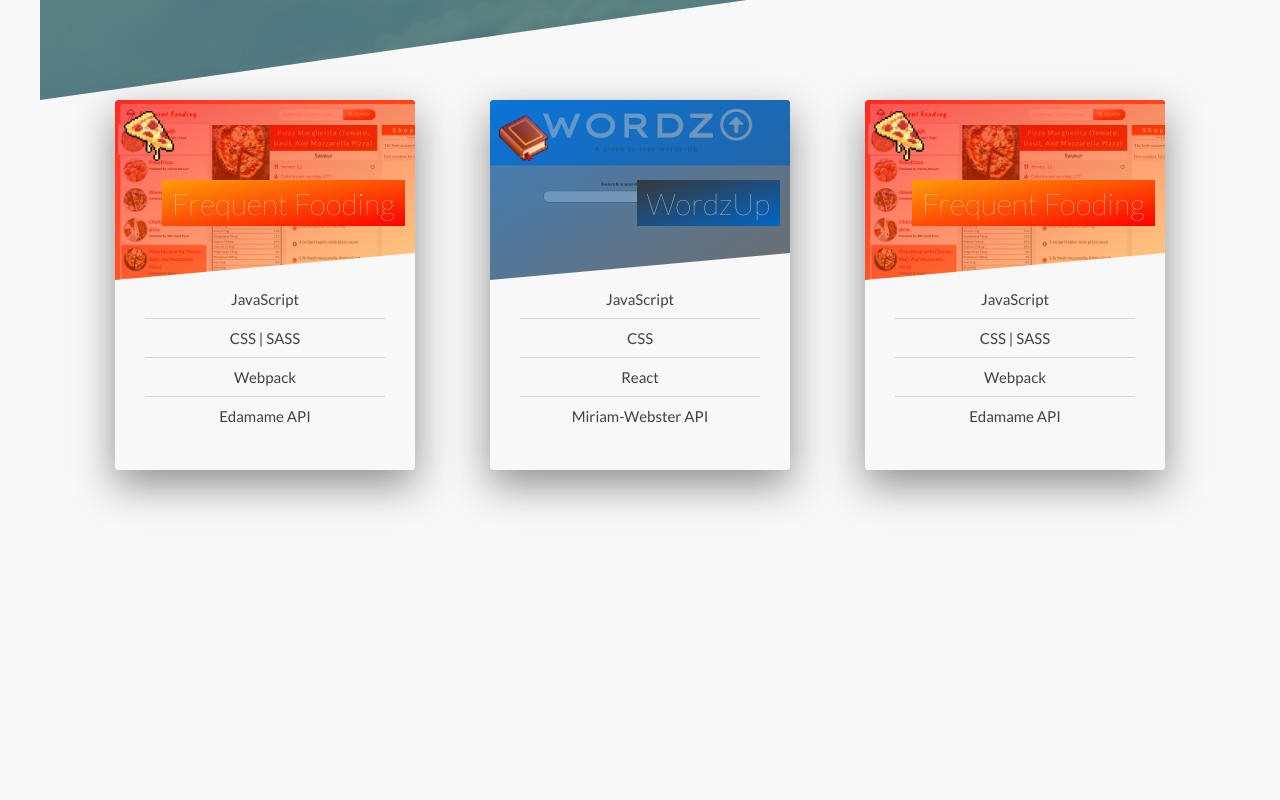
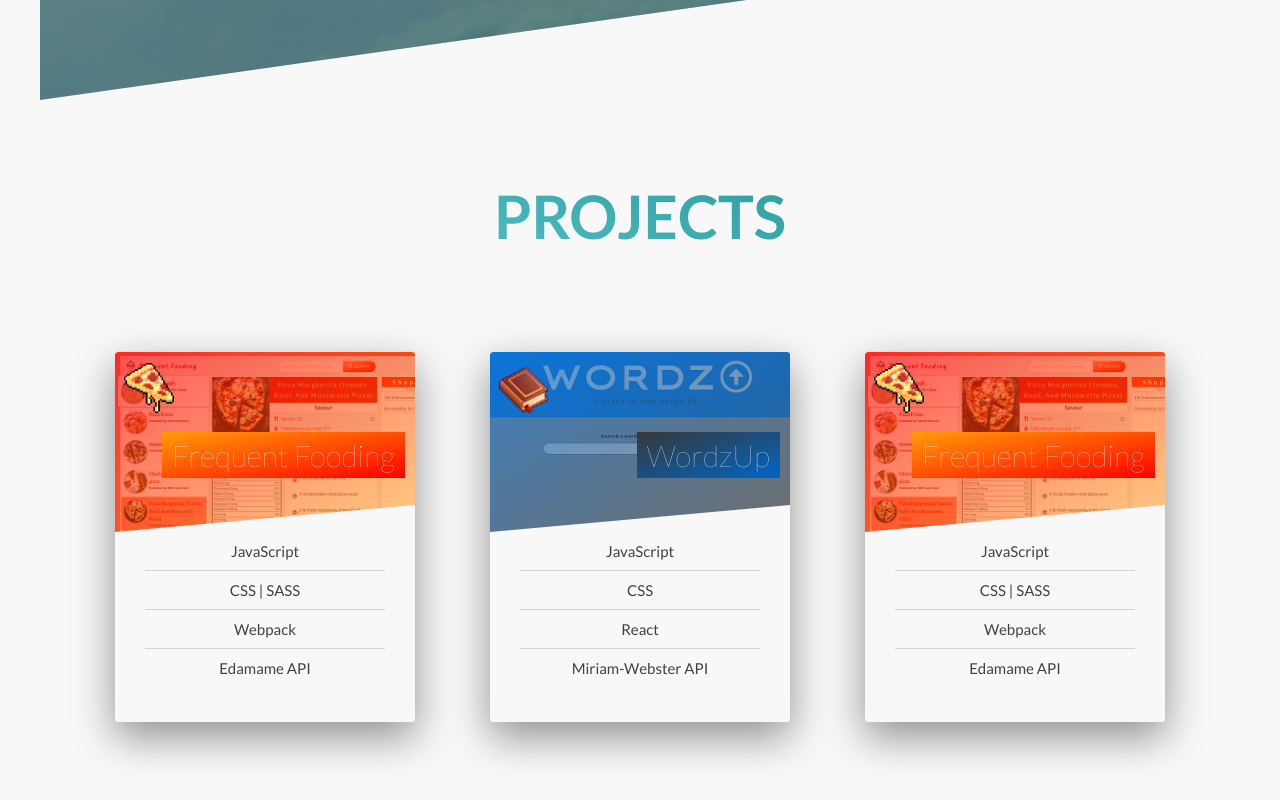
Before and after one commit to JaredAvila/portfolio_9-25-19, a React (Create React App) app: page / in a window 1280 px wide. Shown: the part 2746-3546 px from the top of the page. Built offline with nearby package versions, Linux system fonts and the light colour scheme.

Commit message:
adding a few more styles

```diff
--- a/src/components/Button/Button.js
+++ b/src/components/Button/Button.js
@@ -3,7 +3,12 @@
 
 const Button = props => {
   return (
-    <a className={styles.Button} href={props.url} rel="noopener noreferrer">
+    <a
+      className={styles.Button}
+      href={props.url}
+      target={props.target}
+      rel="noopener noreferrer"
+    >
       {props.children}
     </a>
   );
--- a/src/components/Landing/Landing.js
+++ b/src/components/Landing/Landing.js
@@ -29,7 +29,7 @@
           <FontAwesomeIcon icon={faLinkedin} />
         </a>
       </div>
-      <Button url="/">View Projects</Button>
+      <Button url="/#Projects">View Projects</Button>
     </div>
   );
 };
--- a/src/components/Projects/Projects.js
+++ b/src/components/Projects/Projects.js
@@ -8,6 +8,8 @@
 
 const Projects = () => {
   return (
+    <div className={styles.Container} id="Projects">
+      <h1>Projects</h1>
       <div className={styles.Projects}>
         <div className={styles.Card_container}>
           <article className={styles.Card_front}>
@@ -33,7 +35,12 @@
                 </p>
               </div>
             </div>
-          <Button url="https://naughty-darwin-1026df.netlify.com/">Demo</Button>
+            <Button
+              target="_blank"
+              url="https://naughty-darwin-1026df.netlify.com/"
+            >
+              Demo
+            </Button>
           </article>
         </div>
         <div className={styles.Card_container}>
@@ -55,12 +62,15 @@
               <div className={styles.Description}>
                 <p>
                   An online-dictionary application that allows you to search for
-                the definition of a word, see how it is pronounced and listen to
-                a sound clip of the word.
+                  the definition of a word, see how it is pronounced and listen
+                  to a sound clip of the word.
                 </p>
               </div>
             </div>
-          <Button url="https://trusting-northcutt-28149f.netlify.com">
+            <Button
+              target="_blank"
+              url="https://trusting-northcutt-28149f.netlify.com"
+            >
               Demo
             </Button>
           </article>
@@ -89,8 +99,11 @@
                 </p>
               </div>
             </div>
-          <Button url="https://naughty-darwin-1026df.netlify.com/">Demo</Button>
+            <Button url="https://naughty-darwin-1026df.netlify.com/">
+              Demo
+            </Button>
           </article>
+        </div>
       </div>
     </div>
   );
--- a/src/components/Projects/Projects.module.css
+++ b/src/components/Projects/Projects.module.css
@@ -1,3 +1,17 @@
+.Container {
+    text-align: center;
+}
+
+.Container h1 {
+    font-size: 6rem;
+    margin: 8rem 0 10rem 0;
+    background-image: linear-gradient( 20deg, rgb(104, 214, 218), rgb(18, 132, 136));
+    background-clip: text;
+    -webkit-background-clip: text;
+    color: transparent;
+    text-transform: uppercase;
+}
+
 .Projects {
     display: flex;
     justify-content: space-evenly;
```
Lines whose indentation alone changed are shown as unchanged.
